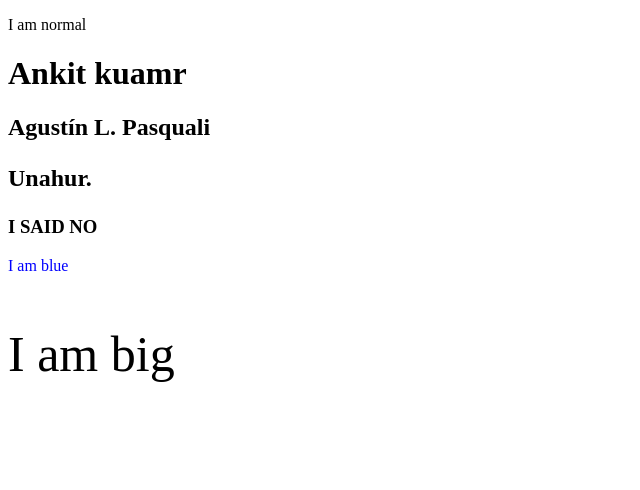
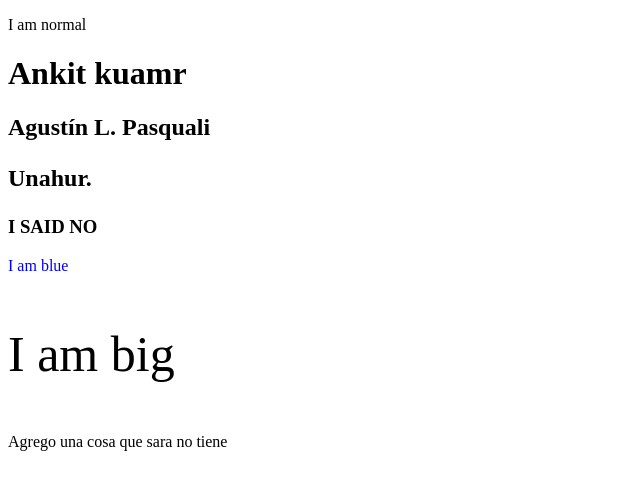
Before and after one commit to Ankit-Kum/project4unahur, a plain HTML site: page index.html in a window 1280 px wide. Shown: the whole page, without its empty margins (0-640 px from the left). Drawn offline with Linux system fonts and the light colour scheme.

Commit message:
cambios de sahar, tengo que hacer pull de alex

```diff
--- a/index.html
+++ b/index.html
@@ -10,5 +10,8 @@
 <p style="color:blue;">I am blue</p>
 <p style="font-size:50px;">I am big</p>
 
+
+<p>Agrego una cosa que sara no tiene</p>
+
 </body>
 </html>
```
